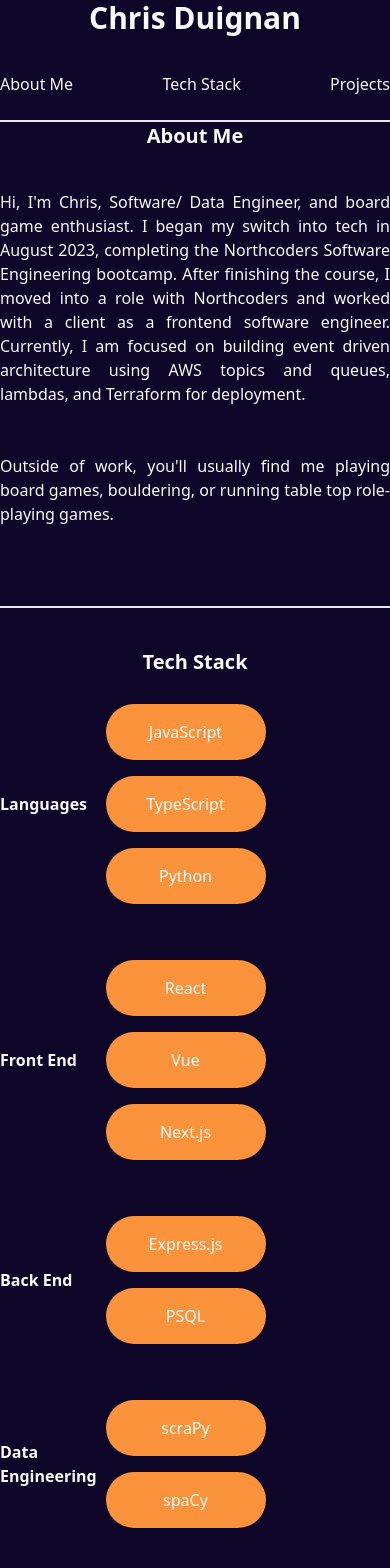
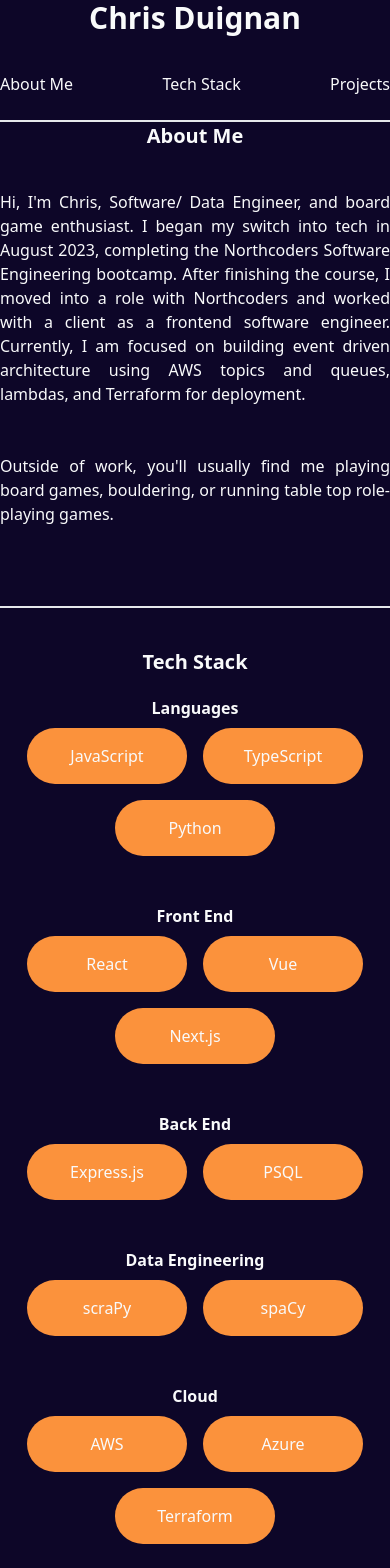
Before and after one commit to Chris-Duignan/portfolio, a Next.js app: page / in a window 390 px wide. Shown: the top 1568 px of the page. Built offline with nearby package versions, Linux system fonts and the light colour scheme; no server answers.

Commit message:
style: make tech stack component responsive

```diff
--- a/src/components/TechStack.tsx
+++ b/src/components/TechStack.tsx
@@ -23,7 +23,7 @@
     CICD: ["Github Actions", "Husky", "ESLint", "Serverless", "Docker"],
   };
 
-  const style = 'flex items-center w-full py-5'
+  const style = 'flex flex-col lg:flex-row justify-center items-center w-full py-5'
 
   return (
     <div id="tech" className="border-b-2" ref={ref}>
@@ -32,8 +32,8 @@
         return (
           <div key={title} className="flex flex-col items-center">
             <div className={`${style}`}>
-              <TertiaryTitle style={"inline-block w-3/12"}>{formatTitle(title)}</TertiaryTitle>
-              <div className="flex items-center flex-wrap w-9/12">
+              <TertiaryTitle style={"inline-block w-full text-center lg:w-3/12"}>{formatTitle(title)}</TertiaryTitle>
+              <div className="flex items-center justify-center flex-wrap w-full lg:w-9/12">
                 {tech[title].map((item) => {
                   return <Tag key={item}>{item}</Tag>;
                 })}
```
